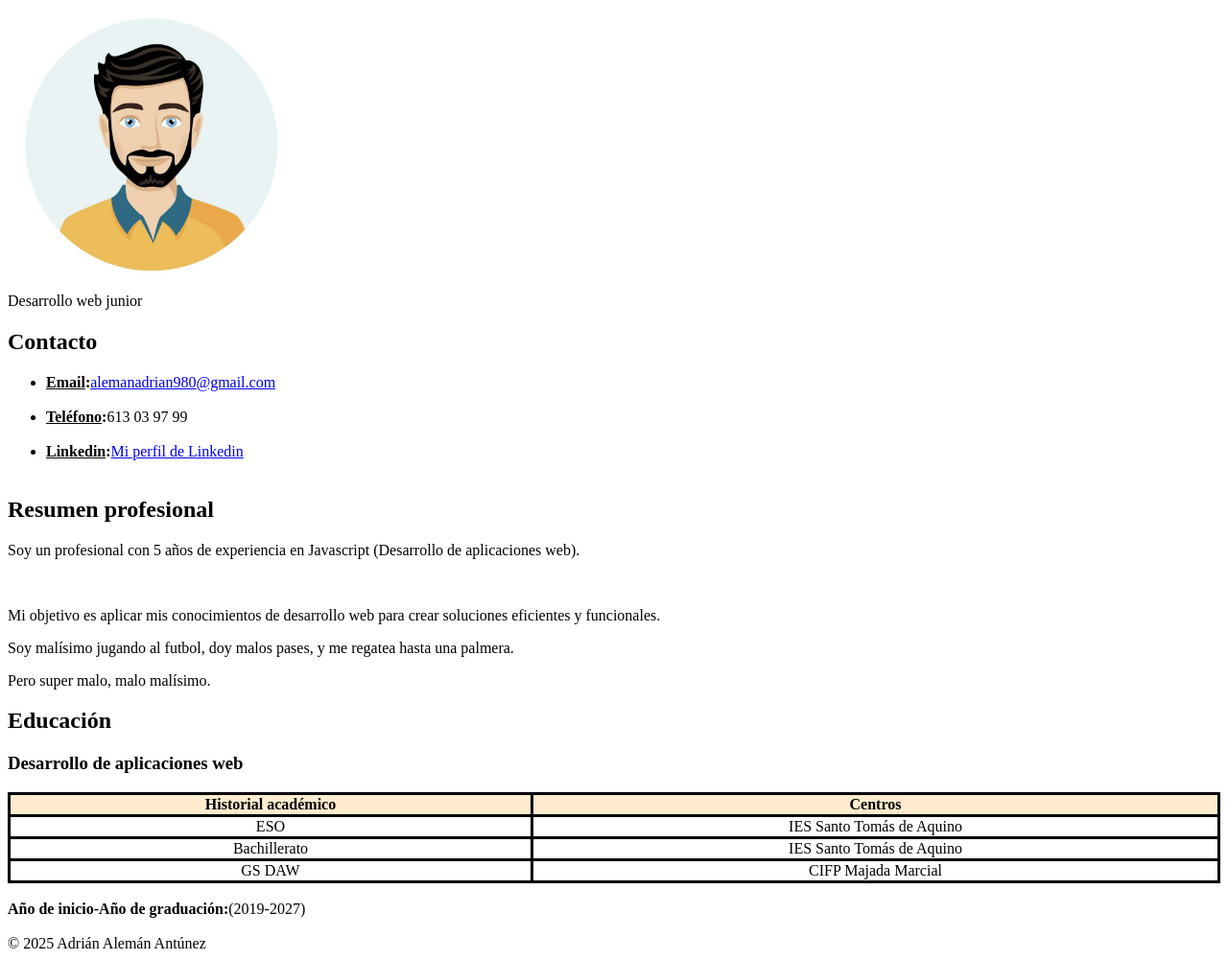
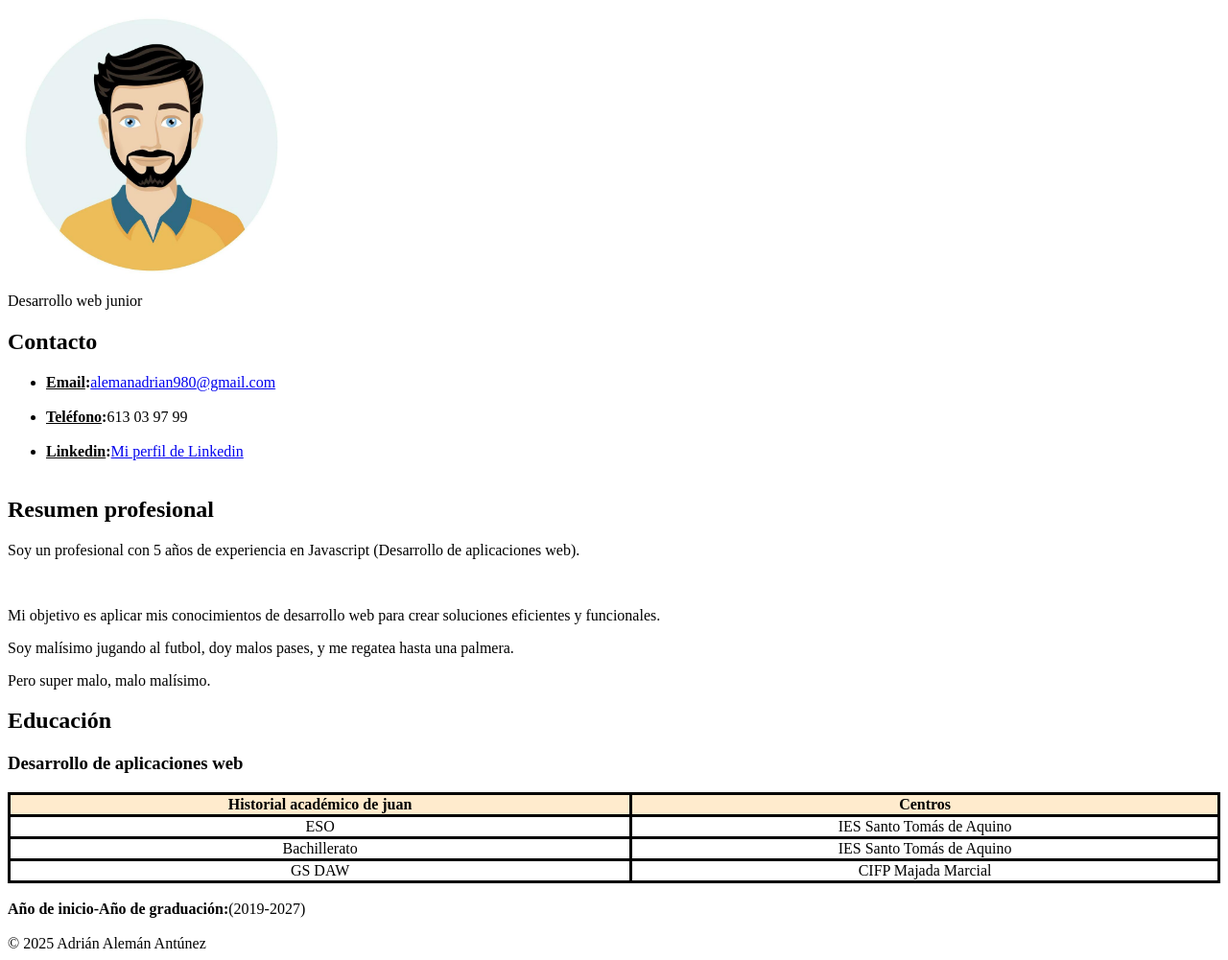
Before and after one commit to ka7894647/Trabajo-grupal-ETS, a plain HTML site: page index.html in a window 1280 px wide. Shown: the part 79-1080 px from the top of the page at 96% size. Drawn offline with Linux system fonts and the light colour scheme.

Commit message:
cambio juan

```diff
--- a/index.html
+++ b/index.html
@@ -39,7 +39,7 @@
             <h3>Desarrollo de aplicaciones web</h3>
             <table>
                 <tr>
-                    <th>Historial académico</th>
+                    <th>Historial académico de juan</th>
                     <th>Centros</th>
                 </tr>
                 <tr>
```
